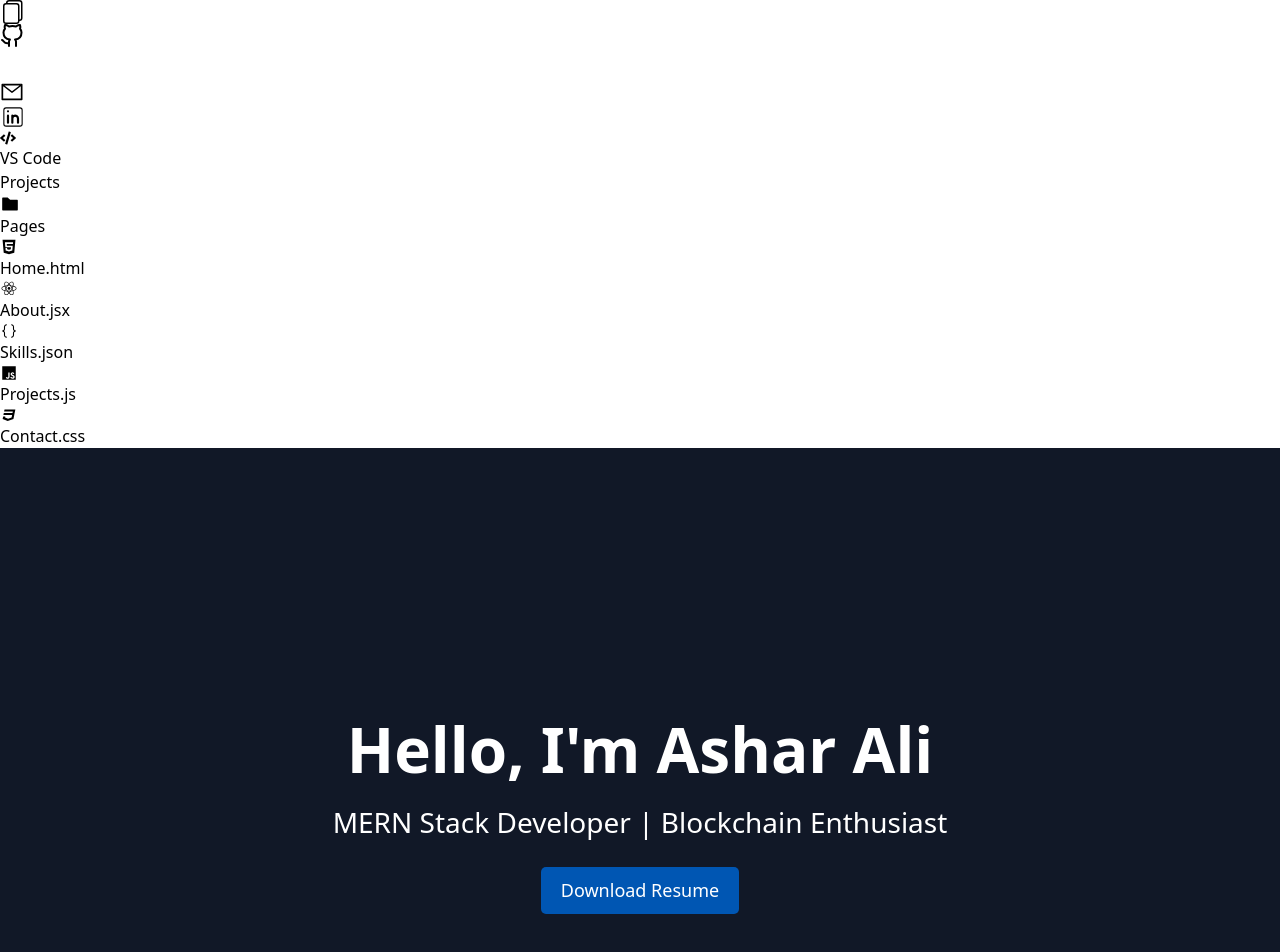
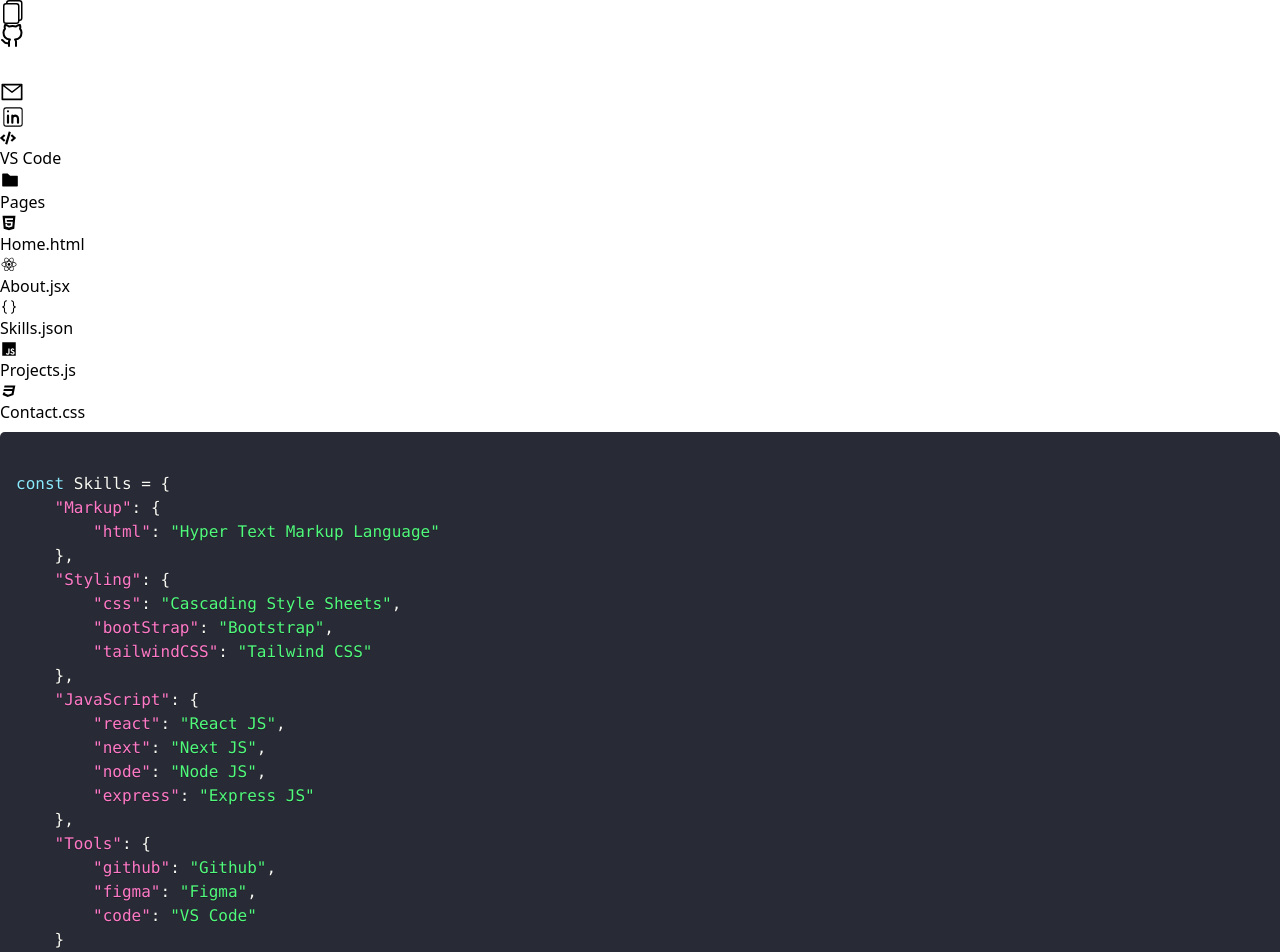
Before and after one commit to AsharAli999/portfolio, a React (Vite) app: page /skills in a window 1280 px wide. Shown: the top 952 px of the page. Built offline with nearby package versions, Linux system fonts and the light colour scheme; some icons are missing.

Commit message:
create routing in sidebar and navbar

```diff
--- a/package.json
+++ b/package.json
@@ -14,7 +14,8 @@
     "react": "^18.2.0",
     "react-dom": "^18.2.0",
     "react-icons": "^4.10.1",
-    "react-router-dom": "^6.15.0"
+    "react-router-dom": "^6.15.0",
+    "react-syntax-highlighter": "^15.5.0"
   },
   "devDependencies": {
     "@types/react": "^18.2.15",
--- a/pages/About.jsx
+++ b/pages/About.jsx
@@ -1,42 +1,38 @@
-import React, { useState } from 'react'
+import React, { useState } from 'react';
+import { Prism as SyntaxHighlighter } from 'react-syntax-highlighter';
+import { dracula } from 'react-syntax-highlighter/dist/esm/styles/prism';
 
 const About = () => {
-  const [state, setstate] = useState(`
-1 import Info from 'info'
-2
-3    const About = () => {
-4      return (
-5        <div>
-6
-7          <h1>Introduction</h1>
-8
-9          <p>Hi, I am Ashar Ali. I am a Full Stack Web Developer with a passion for building
-10              robust and engaging web applications. Proficient in React.js, Next.js, Node.js,
-11              Express.js, MongoDB, and Mongoose.</p>
-12
-13         <h1>Education</h1>
-14
-15         <p>COMSATS Institute of Information and Technology
-16          Bachelor's degree, Computer Software Engineering
-17          Feb 2020 - Feb 2024</p>
-18
-20       </div>
-21     )
-22   }
-23   export default About
-  `);
+  const codeSnippet = `
+import Info from 'info'
 
+const About = () => {
+  return (
+    <div>
+      <h1>Introduction</h1>
 
-  return (
-    <div className="p-4 bg-white dark:bg-gray-900 shadow h-full">
-      <p className='text-yellow-500 text-md'>
-        <pre className="text-yellow-500 text-md whitespace-pre-line">
-          {state}
-        </pre>
+      <p>Hi, I am Ashar Ali. I am a Full Stack Web Developer with a passion for building
+         robust and engaging web applications. Proficient in React.js, Next.js, Node.js,
+         Express.js, MongoDB, and Mongoose.</p>
 
-      </p>
+      <h1>Education</h1>
+      <p>COMSATS Institute of Information and Technology
+         Bachelor's degree, Computer Software Engineering
+         Feb 2020 - Feb 2024</p>
     </div>
   )
 }
 
 export default About
+  `;
+
+  return (
+    <div className="p-4 bg-white dark:bg-gray-900 shadow h-full">
+      <SyntaxHighlighter language="javascript" style={dracula}>
+        {codeSnippet}
+      </SyntaxHighlighter>
+    </div>
+  );
+};
+
+export default About;
--- a/pages/Contact.jsx
+++ b/pages/Contact.jsx
@@ -1,38 +1,38 @@
-import React, { useState } from 'react'
+import React, { useState } from 'react';
+import { dracula } from 'react-syntax-highlighter/dist/esm/styles/prism';
+import { Prism as SyntaxHighlighter } from 'react-syntax-highlighter';
 
 const Contact = () => {
-  const [state, setstate] = useState(`
-1
-2     .mail {
-3        email: asherali1001@gmail.com;
-4      }
-5
-6     .social {
-7        linkedIn : @asharali999;
-8        github : @AsharAli999;
-9      }
-10
-11    #cell {
-12        number : 0322-9282899;
-13     }
-14
-15    .productivity : {
-16        product-Hunt : @ashar_ali3
-17        dev-io : @asharali999
-18     }
-  `);
+  const codeSnippet = `
 
+  .mail {
+      email: asherali1001@gmail.com;
+    }
+
+    .social {
+      linkedIn : @asharali999;
+      github : @AsharAli999;
+      fiverr : @asharali999;
+    }
+
+    #cell {
+      number : 0322-9282899;
+    }
+
+    .productivity : {
+      product-Hunt : @ashar_ali3;
+      dev-io : @asharali999;
+    }
+
+  `;
 
   return (
     <div className="p-4 bg-white dark:bg-gray-900 shadow h-full">
-      <p className='text-yellow-500 text-md'>
-        <pre className="text-yellow-500 text-md whitespace-pre-line">
-          {state}
-        </pre>
+      <SyntaxHighlighter language="css" style={dracula}>
+        {codeSnippet}
+      </SyntaxHighlighter>
+    </div>
+  );
+};
 
-      </p>
-    </div>
-  )
-}
-
-export default Contact
+export default Contact;
--- a/pages/Layout.jsx
+++ b/pages/Layout.jsx
@@ -1,4 +1,9 @@
 import React, { useState } from 'react';
+import {
+  BrowserRouter as Router,
+  Routes,
+  Route,
+} from "react-router-dom";
 import Sidebar from '../src/components/Sidebar';
 import CollapsibleSidebar from '../src/components/CollapsibleSidebar';
 import Navbar from '../src/components/Navbar';
@@ -12,35 +17,25 @@
 const Layout = () => {
   const [activeTab, setActiveTab] = useState('home'); // 'home' is the default active tab
 
-  const renderContent = () => {
-    switch (activeTab) {
-      case 'home':
-        return <Home />;
-      case 'about':
-        return <About />;
-      case 'skills':
-        return <Skills />;
-      case 'projects':
-        return <Projects />;
-      case 'contact':
-        return <Contact />;
-      default:
-        return null;
-    }
-  };
-
   return (
+    <Router>
       <div className="flex">
         <Sidebar />
-      <CollapsibleSidebar />
+        <CollapsibleSidebar setActiveTab={setActiveTab} activeTab={activeTab} />
         <div className="flex flex-col w-full">
           <Navbar setActiveTab={setActiveTab} activeTab={activeTab} />
           <div className="flex-1 bg-gray-100 dark:bg-gray-900">
-          {renderContent()}
+            <Routes>
+              <Route path="/" element={<Home />} />
+              <Route path="/about" element={<About />} />
+              <Route path="/skills" element={<Skills />} />
+              <Route path="/projects" element={<Projects />} />
+              <Route path="/contact" element={<Contact />} />
+            </Routes>
           </div>
         </div>
-
       </div>
+    </Router>
   );
 };
 
--- a/pages/Projects.jsx
+++ b/pages/Projects.jsx
@@ -1,43 +1,38 @@
-import React, { useState } from 'react'
+import React, { useState } from 'react';
+import { dracula } from 'react-syntax-highlighter/dist/esm/styles/prism';
+import { Prism as SyntaxHighlighter } from 'react-syntax-highlighter';
 
 const Projects = () => {
-  const [state, setstate] = useState(`
-1 import Projects from Projects
-2  {
-3      Projects = () => {
-4
-5            Google-keep-app: {
-6                url: 'https://googlekeepop.netlify.app'
-7            },
-8            Gradientoo: {
-9                url: 'https://gradientoo-app.vercel.app',
-10               github: 'https://github.com/AsharAli999/Gradientoo'
-11            },
-12           Image-converter: {
-13                url: 'https://image-converter-kappa.vercel.app',
-14                github: 'https://github.com/AsharAli999/Image-converter'
-15            },
-16            Json-XML-converter: {
-17                url: 'https://json-xml-converter.vercel.app'
-18            },
-19            Video-streaming-app: {
-20            url: 'http://onlinemocks.com/'
-21          }
-22        }
-23  }
-  `);
+  const codeSnippet = `
+import Projects as 'projects'
 
+  Projects = () => {
+    Google-keep-app: {
+      url: 'https://googlekeepop.netlify.app'
+    },
+    Gradientoo: {
+      url: 'https://gradientoo-app.vercel.app',
+      github: 'https://github.com/AsharAli999/Gradientoo',
+    },
+    Image-converter: {
+      url: 'https://image-converter-kappa.vercel.app',
+    },
+    Json-XML-converter: {
+      url: 'https://json-xml-converter.vercel.app'
+    },
+    Video-streaming-app: {
+      url: 'http://onlinemocks.com/'
+    }
+  }
+  `;
 
   return (
-    <div className="p-4 bg-white dark:bg-gray-900 shadow h-full">
-      <p className='text-yellow-500 text-md'>
-        <pre className="text-yellow-500 text-md whitespace-pre-line">
-          {state}
-        </pre>
-
-      </p>
+    <div className="p-4 bg-white dark:bg-gray-900 shadow h-full overflow-y-auto max-h-[80vh]">
+      <SyntaxHighlighter language="javascript" style={dracula}>
+        {codeSnippet}
+      </SyntaxHighlighter>
     </div>
-  )
+  );
 }
 
-export default Projects
+export default Projects;
--- a/pages/Skills.jsx
+++ b/pages/Skills.jsx
@@ -1,43 +1,38 @@
-import React, { useState } from 'react'
+import React, { useState } from 'react';
+import { dracula } from 'react-syntax-highlighter/dist/esm/styles/prism';
+import { Prism as SyntaxHighlighter } from 'react-syntax-highlighter';
 
 const Skills = () => {
-  const [state, setstate] = useState(`
-1 const Skills =  {
-2        "Markup":{
-3            "html" : "Hyper Text Markup Language"
-4         },
-5        "Styling":{
-6            "css": "Cascading Style Sheets",
-7            "bootStrap": "Bootstrap",
-8            "tailwindCSS": "Tailwind CSS"
-9         },
-10       "JavaScript":{
-11           "js": "JavaScript",
-12           "react": "React JS",
-13           "next": "Next JS"
-14           "node": "Node JS",
-15           "express": "Express JS"
-16        },
-17       "Tools":{
-18           "notion": "Notion",
-19           "github": "Github",
-20           "figma": "Figma",
-21           "code": "VS Code"
-22        }
-23 }
-  `);
-
+  const codeSnippet = `
+const Skills = {
+    "Markup": {
+        "html": "Hyper Text Markup Language"
+    },
+    "Styling": {
+        "css": "Cascading Style Sheets",
+        "bootStrap": "Bootstrap",
+        "tailwindCSS": "Tailwind CSS"
+    },
+    "JavaScript": {
+        "react": "React JS",
+        "next": "Next JS",
+        "node": "Node JS",
+        "express": "Express JS"
+    },
+    "Tools": {
+        "github": "Github",
+        "figma": "Figma",
+        "code": "VS Code"
+    }
+}`;
 
   return (
-    <div className="p-4 bg-white dark:bg-gray-900 shadow h-full">
-      <p className='text-yellow-500 text-md'>
-        <pre className="text-yellow-500 text-md whitespace-pre-line">
-          {state}
-        </pre>
-
-      </p>
+    <div className="p-4 bg-white dark:bg-gray-900 shadow h-full overflow-y-auto max-h-[80vh]">
+      <SyntaxHighlighter language="javascript" style={dracula}>
+        {codeSnippet}
+      </SyntaxHighlighter>
     </div>
-  )
+  );
 }
 
-export default Skills
+export default Skills;
--- a/src/components/CollapsibleSidebar.jsx
+++ b/src/components/CollapsibleSidebar.jsx
@@ -1,36 +1,28 @@
 import React, { useState } from 'react';
-import { FaCode, FaFile } from 'react-icons/fa';
+import { FaCode } from 'react-icons/fa';
 import { AiFillHtml5 } from 'react-icons/ai';
 import { BiLogoReact } from 'react-icons/bi';
 import { BiLogoJavascript } from 'react-icons/bi';
 import { DiCss3Full } from 'react-icons/di';
-import { BsMarkdown } from 'react-icons/bs';
 import { AiFillFolder } from 'react-icons/ai';
 import { VscJson } from 'react-icons/vsc';
-import Home from '../../pages/Home';
-import Navbar from './Navbar';
+import { FaPortrait } from 'react-icons/fa';
+import { Link } from 'react-router-dom'; // Import the Link component
 
 const CollapsibleSidebar = () => {
   const [openMenus, setOpenMenus] = useState([]);
 
   const menuItems = [
-    {
-      label: 'Projects',
-      items: [
-        { text: 'Project 1', link: '#' },
-        { text: 'Project 2', link: '#' },
-        { text: 'Project 3', link: '#' },
-      ],
-    },
+
     {
       label: 'Pages',
       icon: <AiFillFolder size={20} className="mr-2 text-orange-400 flex-shrink-0" />,
       items: [
-        { text: 'Home.html', link: '#', icon: <AiFillHtml5 size={18} className="mr-2 text-orange-600" /> },
-        { text: 'About.jsx', link: '#', icon: <BiLogoReact size={18} className="mr-2 text-blue-500" /> },
-        { text: 'Skills.json', link: '#', icon: <VscJson size={18} className="mr-2 text-yellow-600" /> },
-        { text: 'Projects.js', link: '#', icon: <BiLogoJavascript size={18} className="mr-2 text-yellow-500" /> },
-        { text: 'Contact.css', link: '#', icon: <DiCss3Full size={18} className="mr-2 text-blue-500" /> },
+        { text: 'Home.html', link: '/', icon: <AiFillHtml5 size={18} className="mr-2 text-orange-500" /> },
+        { text: 'About.jsx', link: '/about', icon: <BiLogoReact size={18} className="mr-2 text-blue-500" /> },
+        { text: 'Skills.json', link: '/skills', icon: <VscJson size={18} className="mr-2 text-yellow-600" /> },
+        { text: 'Projects.js', link: '/projects', icon: <BiLogoJavascript size={18} className="mr-2 text-yellow-500" /> },
+        { text: 'Contact.css', link: '/contact', icon: <DiCss3Full size={18} className="mr-2 text-blue-500" /> },
       ],
     },
   ];
@@ -47,15 +39,15 @@
     <div className='flex'>
       <div className="bg-gray-800 text-gray-300 w-64 h-screen flex flex-col">
         <div className="px-4 py-2 border-b border-gray-700">
-          <button className="flex items-center space-x-2">
+          <div className="flex items-center space-x-2">
             <FaCode className="text-blue-400" />
             <span className="text-lg font-semibold">VS Code</span>
-          </button>
+          </div>
         </div>
         <div className="flex-1 overflow-y-auto">
           {menuItems.map((menuItem, index) => (
             <div key={index} className="group">
-              <button
+              <div
                 className={`px-4 py-2 text-sm font-semibold w-full text-left ${openMenus.includes(index)
                   ? 'bg-gray-700 text-blue-400'
                   : 'hover:bg-gray-700'
@@ -63,26 +55,25 @@
                 onClick={() => toggleMenu(index)}
               >
                 <div className="flex items-center">
-                  {menuItem.icon} <span>{menuItem.label}</span>
+                  <span>{menuItem.icon}</span> <span>{menuItem.label}</span>
                 </div>
-              </button>
+              </div>
               {openMenus.includes(index) && (
                 <div className="pl-8">
                   {menuItem.items.map((item, itemIndex) => (
-                    <a
+                    <Link
                       key={itemIndex}
-                      href={item.link}
+                      to={item.link}
                       className="py-1 text-sm text-gray-400 hover:text-white flex items-center"
                     >
                       {item.icon} {item.text}
-                    </a>
+                    </Link>
                   ))}
                 </div>
               )}
             </div>
           ))}
         </div>
-
       </div>
     </div>
   );
```
Also changed, not shown: src/components/Navbar.jsx (+17 -18 lines), src/components/Sidebar.jsx (+5 -5 lines), 1 other file (tests, documents, lock files or other folders). Lines whose indentation alone changed are shown as unchanged.
